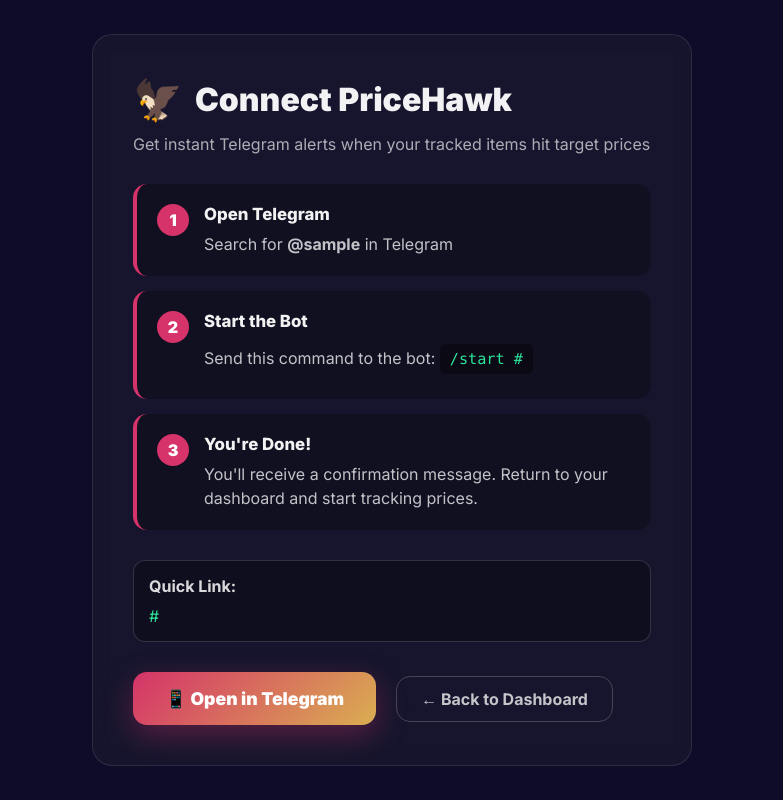
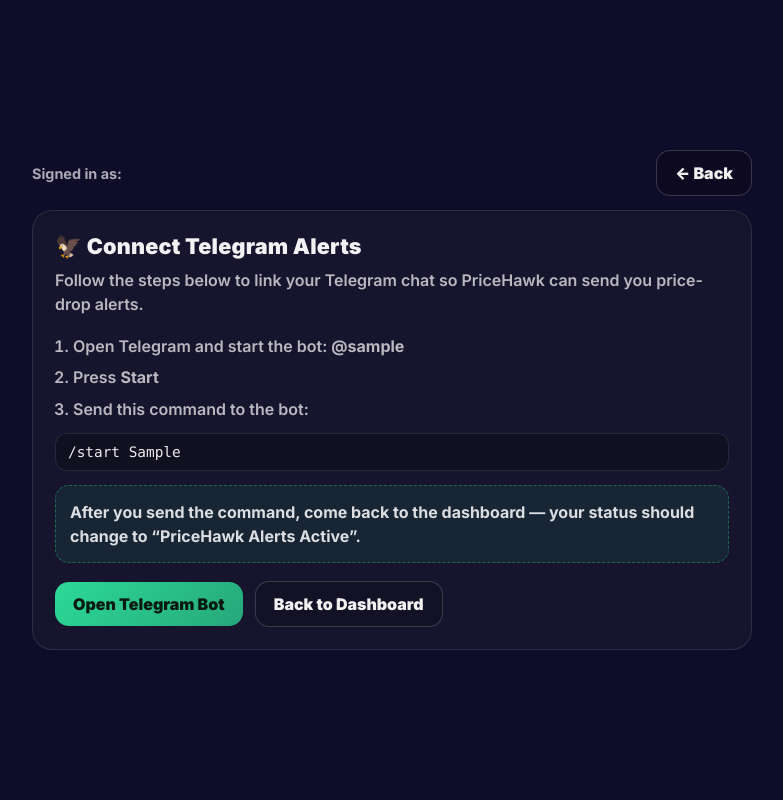
Before and after one commit to ashaari777/amazonsa-track, a Flask app: template templates/telegram_setup.html in a window 1280 px wide. Shown: the whole page, without its empty margins (248-1031 px from the left). Run offline with Flask 3, Linux system fonts and the light colour scheme; the template is opened without the code that fills it: most values are stand-ins (such as "Sample title", 1, 10 or a date in 2020); some libraries are stand-ins or nearby versions.

Commit message:
Update telegram_setup.html

```diff
--- a/templates/telegram_setup.html
+++ b/templates/telegram_setup.html
@@ -3,194 +3,159 @@
 <head>
   <meta charset="utf-8" />
   <meta name="viewport" content="width=device-width, initial-scale=1" />
-  <title>Connect PriceHawk • Telegram</title>
-  <link href="https://fonts.googleapis.com/css2?family=Inter:wght@400;500;600;700;800;900&display=swap" rel="stylesheet">
+  <title>Connect Telegram • PriceHawk</title>
+  <link href="https://fonts.googleapis.com/css2?family=Inter:wght@400;600;700;800;900&display=swap" rel="stylesheet">
   <style>
     :root{
       --bg: #0f0c29;
       --card-bg: rgba(30, 30, 50, 0.55);
       --border: rgba(255,255,255,0.10);
       --text: rgba(255,255,255,0.95);
-        --accent: #d53369;
+      --muted: rgba(255,255,255,0.70);
+      --accent: #2ee59d;
+      --danger: rgba(255,90,90,0.95);
     }
-    * { box-sizing:border-box; }
-    body {
-        font-family: 'Inter', sans-serif;
+    *{ box-sizing:border-box; }
+    body{
       margin:0;
+      font-family: Inter, system-ui, -apple-system, Segoe UI, Roboto, Arial;
       background: var(--bg);
       color: var(--text);
-        min-height:100vh;
+      min-height: 100vh;
       display:flex;
       align-items:center;
       justify-content:center;
-        padding:20px;
+      padding: 20px;
     }
-    .container {
-        max-width: 600px;
-        width: 100%;
+    .wrap{ width: 100%; max-width: 720px; }
+    .card{
       background: var(--card-bg);
       border: 1px solid var(--border);
       border-radius: 20px;
-        padding: 40px;
+      padding: 22px;
       backdrop-filter: blur(10px);
     }
-    h1 {
-        font-size: 2rem;
+    h1{
+      margin:0 0 10px 0;
+      font-size: 1.35rem;
       font-weight: 900;
-        margin: 0 0 10px 0;
-        display: flex;
-        align-items: center;
+      letter-spacing: .2px;
+    }
+    .sub{
+      color: var(--muted);
+      font-weight: 600;
+      line-height: 1.45;
+      margin-bottom: 18px;
+    }
+    .steps{
+      margin:0;
+      padding-left: 18px;
+      color: var(--muted);
+      font-weight: 600;
+      line-height: 1.6;
+    }
+    .steps li{ margin: 6px 0; }
+    .row{
+      display:flex;
       gap: 12px;
+      flex-wrap: wrap;
+      margin-top: 18px;
+      align-items:center;
     }
-    .subtitle {
-        color: rgba(255,255,255,0.65);
-        font-size: 1rem;
-        margin-bottom: 30px;
+    .btn{
+      display:inline-flex;
+      align-items:center;
+      justify-content:center;
+      padding: 12px 18px;
+      border-radius: 14px;
+      border: 0;
+      cursor:pointer;
+      font-weight: 900;
+      text-decoration:none;
+      color: #061a12;
+      background: linear-gradient(135deg, rgba(46,229,157,0.95), rgba(46,229,157,0.70));
+      white-space: nowrap;
     }
-    .steps {
-        list-style: none;
-        padding: 0;
-        margin: 30px 0;
+    .btn-outline{
+      display:inline-flex;
+      align-items:center;
+      justify-content:center;
+      padding: 12px 18px;
+      border-radius: 14px;
+      border: 1px solid rgba(255,255,255,0.18);
+      background: rgba(0,0,0,0.18);
+      cursor:pointer;
+      font-weight: 900;
+      color: var(--text);
+      text-decoration:none;
+      white-space: nowrap;
     }
-    .steps li {
-        background: rgba(0,0,0,0.25);
-        padding: 20px;
+    .hint{
+      margin-top: 14px;
+      padding: 14px;
       border-radius: 14px;
-        margin-bottom: 15px;
-        border-left: 4px solid var(--accent);
-        display: flex;
-        gap: 15px;
-        align-items: flex-start;
-    }
-    .step-number {
-        background: var(--accent);
-        color: white;
-        width: 32px;
-        height: 32px;
-        border-radius: 50%;
-        display: flex;
-        align-items: center;
-        justify-content: center;
-        font-weight: 900;
-        flex-shrink: 0;
-    }
-    .step-content { flex: 1; }
-    .step-title {
-        font-weight: 800;
-        font-size: 1.05rem;
-        margin-bottom: 8px;
-    }
-    .step-text {
-        color: rgba(255,255,255,0.75);
+      border: 1px dashed rgba(46,229,157,0.35);
+      background: rgba(46,229,157,0.08);
+      color: rgba(255,255,255,0.85);
+      font-weight: 700;
       line-height: 1.5;
     }
-    code {
-        background: rgba(0,0,0,0.4);
-        padding: 4px 10px;
-        border-radius: 6px;
-        font-family: 'Monaco', 'Menlo', monospace;
-        font-size: 0.95rem;
-        color: #2ee59d;
-        display: inline-block;
-        margin: 5px 0;
+    .code{
+      font-family: ui-monospace, SFMono-Regular, Menlo, Monaco, Consolas, "Liberation Mono", monospace;
+      background: rgba(0,0,0,0.25);
+      border: 1px solid rgba(255,255,255,0.10);
+      padding: 10px 12px;
+      border-radius: 12px;
+      margin-top: 10px;
+      overflow:auto;
+      color: rgba(255,255,255,0.92);
+      font-size: .9rem;
     }
-    .btn-primary {
-        background: linear-gradient(135deg, #d53369, #daae51);
-        color: white;
-        border: none;
-        padding: 16px 32px;
-        border-radius: 14px;
-        font-weight: 900;
-        font-size: 1.1rem;
-        cursor: pointer;
-        text-decoration: none;
-        display: inline-block;
-        box-shadow: 0 10px 30px rgba(213,51,105,0.35);
-        transition: 0.2s;
-        text-align: center;
+    .topbar{
+      display:flex;
+      justify-content:space-between;
+      align-items:center;
+      gap: 12px;
+      margin-bottom: 14px;
     }
-    .btn-primary:hover { transform: translateY(-2px); }
-    .btn-secondary {
-        background: transparent;
-        border: 1px solid rgba(255,255,255,0.2);
-        color: rgba(255,255,255,0.75);
-        padding: 12px 24px;
-        border-radius: 14px;
+    .small{
+      font-size: .9rem;
+      color: rgba(255,255,255,0.65);
       font-weight: 700;
-        cursor: pointer;
-        text-decoration: none;
-        display: inline-block;
-        transition: 0.2s;
-        margin-left: 10px;
     }
-    .btn-secondary:hover {
-        background: rgba(255,255,255,0.05);
-        border-color: rgba(255,255,255,0.3);
-    }
-    .link-box {
-        background: rgba(0,0,0,0.3);
-        padding: 15px;
-        border-radius: 12px;
-        border: 1px solid rgba(255,255,255,0.15);
-        margin: 20px 0;
-    }
-    .buttons {
-        margin-top: 30px;
-        display: flex;
-        align-items: center;
-        flex-wrap: wrap;
-        gap: 10px;
-    }
-    .hawk-icon { font-size: 2.5rem; }
   </style>
 </head>
 <body>
+  <div class="wrap">
+    <div class="topbar">
+      <div class="small">Signed in as: {{ user.email if user and user.email else "" }}</div>
+      <a class="btn-outline" href="{{ url_for('index') }}">← Back</a>
+    </div>
 
-<div class="container">
-    <h1><span class="hawk-icon">🦅</span>Connect PriceHawk</h1>
-    <div class="subtitle">Get instant Telegram alerts when your tracked items hit target prices</div>
+    <div class="card">
+      <h1>🦅 Connect Telegram Alerts</h1>
+      <div class="sub">
+        Follow the steps below to link your Telegram chat so PriceHawk can send you price-drop alerts.
+      </div>
 
       <ol class="steps">
-        <li>
-            <div class="step-number">1</div>
-            <div class="step-content">
-                <div class="step-title">Open Telegram</div>
-                <div class="step-text">Search for <strong>@{{ bot_username }}</strong> in Telegram</div>
+        <li>Open Telegram and start the bot: <strong>@{{ bot_username }}</strong></li>
+        <li>Press <strong>Start</strong></li>
+        <li>Send this command to the bot:</li>
+      </ol>
+
+      <div class="code">/start {{ setup_token }}</div>
+
+      <div class="hint">
+        After you send the command, come back to the dashboard — your status should change to
+        <strong>“PriceHawk Alerts Active”</strong>.
       </div>
-        </li>
 
-        <li>
-            <div class="step-number">2</div>
-            <div class="step-content">
-                <div class="step-title">Start the Bot</div>
-                <div class="step-text">
-                    Send this command to the bot:
-                    <code>/start {{ link_token }}</code>
+      <div class="row">
+        <a class="btn" href="{{ telegram_link }}" target="_blank" rel="noopener">Open Telegram Bot</a>
+        <a class="btn-outline" href="{{ url_for('index') }}">Back to Dashboard</a>
       </div>
     </div>
-        </li>
-
-        <li>
-            <div class="step-number">3</div>
-            <div class="step-content">
-                <div class="step-title">You're Done!</div>
-                <div class="step-text">You'll receive a confirmation message. Return to your dashboard and start tracking prices.</div>
   </div>
-        </li>
-    </ol>
-
-    <div class="link-box">
-        <div style="font-weight: 700; margin-bottom: 10px; color: rgba(255,255,255,0.85);">Quick Link:</div>
-        <a href="{{ telegram_link }}" target="_blank" style="color: #2ee59d; word-break: break-all; text-decoration: none;">
-            {{ telegram_link }}
-        </a>
-    </div>
-
-    <div class="buttons">
-        <a href="{{ telegram_link }}" target="_blank" class="btn-primary">📱 Open in Telegram</a>
-        <a href="{{ url_for('index') }}" class="btn-secondary">← Back to Dashboard</a>
-    </div>
-</div>
-
 </body>
 </html>
```
Lines whose indentation alone changed are shown as unchanged.
